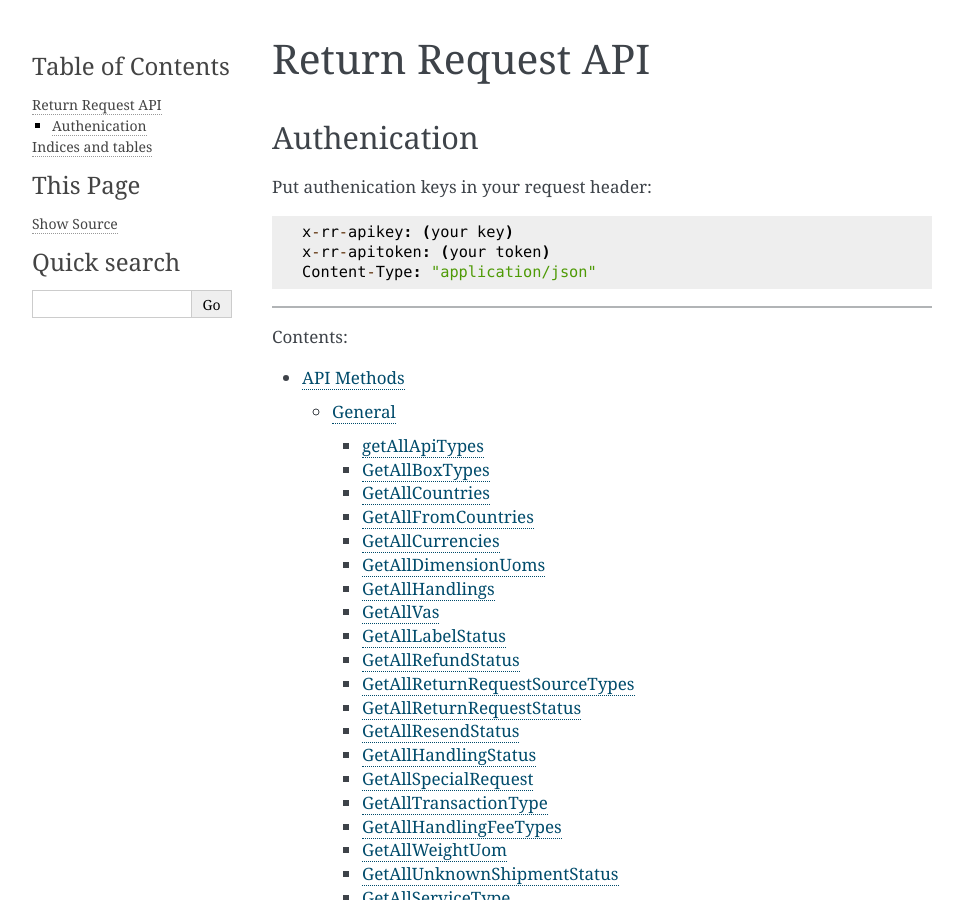
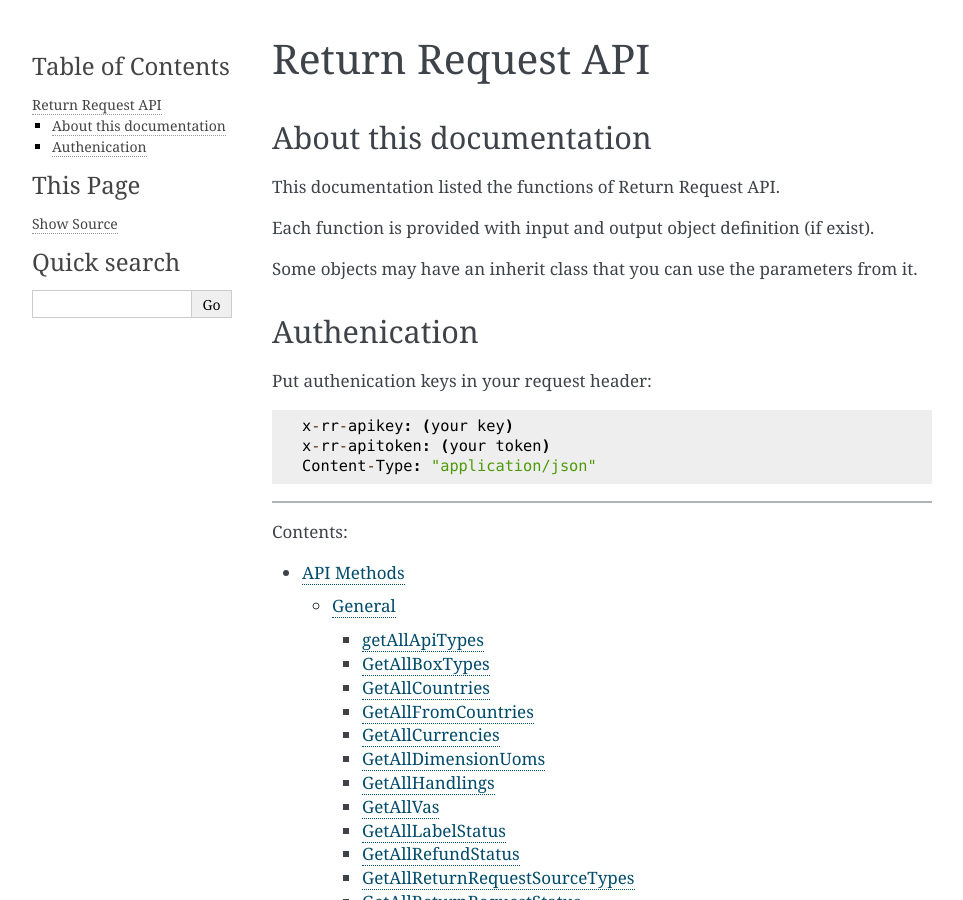
Before and after one commit to ReturnHelper/return-request-api-docs, a Sphinx documentation site: the page built from source/index.rst, in a window 1280 px wide and 900 px high. Shown: the whole window, without its empty margins (148-1111 px from the left). Built offline with Sphinx 7.4.7, drawn with Linux system fonts in a browser that asks for light colours; some of the changed text lies outside the part shown.

Commit message:
Update Index

```diff
--- a/source/index.rst
+++ b/source/index.rst
@@ -5,6 +5,15 @@
 
 Return Request API
 ==================
+
+About this documentation
+------------------------
+
+This documentation listed the functions of Return Request API.
+
+Each function is provided with input and output object definition (if exist).
+
+Some objects may have an inherit class that you can use the parameters from it.
 
 Authenication
 -------------
@@ -25,12 +34,3 @@ Put authenication keys in your request header:
 
    API Methods <api_methods>
    Data Structure <data_structure>
-
-----
-
-Indices and tables
-==================
-
-* :ref:`genindex`
-* :ref:`modindex`
-* :ref:`search`
```
